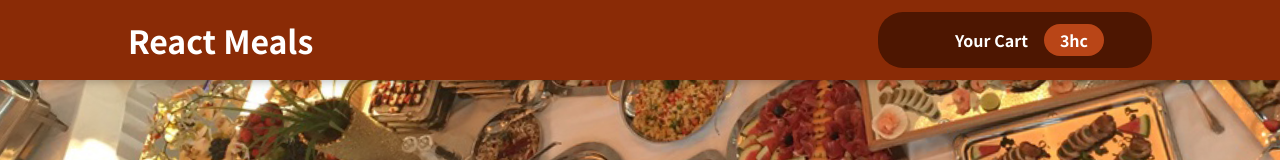
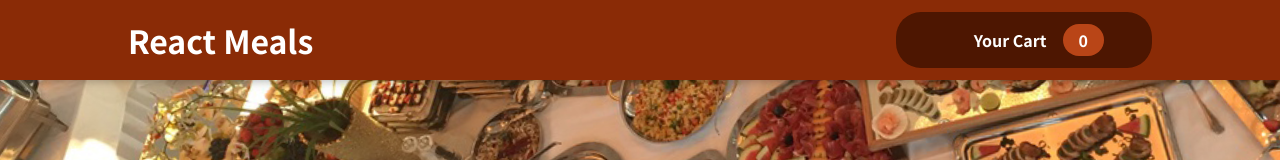
Before and after one commit to cryh4vok/project_02_food-order-app, a React (Create React App) app: page / in a window 1280 px wide. Shown: the top 160 px of the page. Built offline with nearby package versions, Linux system fonts and the light colour scheme; some icons are missing.

Commit message:
Added cart context Header button now displays all items

```diff
--- a/src/components/Layout/HeaderCartButton.js
+++ b/src/components/Layout/HeaderCartButton.js
@@ -1,7 +1,14 @@
+import { useContext } from 'react';
 import CartIcon from '../Cart/CartIcon';
 import styleClasses from './HeaderCartButton.module.css';
+import CartContext from '../../store/cart-context';
 
 const HeaderCartButton = (props) => {
+    const cartCtx = useContext(CartContext);
+    const numberOfCartItems = cartCtx.items.reduce((curNumber, item) => {
+        return curNumber + item.totalAmount;
+    }, 0);
+
     return (
         <button
             type="button"
@@ -11,7 +18,7 @@
                 <CartIcon />
             </span>
             <span>Your Cart </span>
-            <span className={styleClasses['badge']}>3hc</span>
+            <span className={styleClasses['badge']}>{numberOfCartItems}</span>
         </button>
     );
 };
--- /dev/null
+++ b/src/store/CartProvider.js
@@ -0,0 +1,22 @@
+import CartContext from './cart-context';
+
+const CartProvider = (props) => {
+    const addItemToCartHandler = (item) => {};
+
+    const removeItemFromCartHandler = (id) => {};
+
+    const cartContext = {
+        items: [],
+        totalAmount: 0,
+        addItem: addItemToCartHandler,
+        removeItem: removeItemFromCartHandler,
+    };
+
+    return (
+        <CartContext.Provider value={cartContext}>
+            {props.children}
+        </CartContext.Provider>
+    );
+};
+
+export default CartProvider;
--- /dev/null
+++ b/src/store/cart-context.js
@@ -0,0 +1,10 @@
+import React from 'react';
+
+const CartContext = React.createContext({
+    items: [],
+    totalAmount: 0,
+    addItem: (item) => {},
+    removeItem: (id) => {},
+});
+
+export default CartContext;
```
Also changed, not shown: src/App.js (+4 -3 lines).
